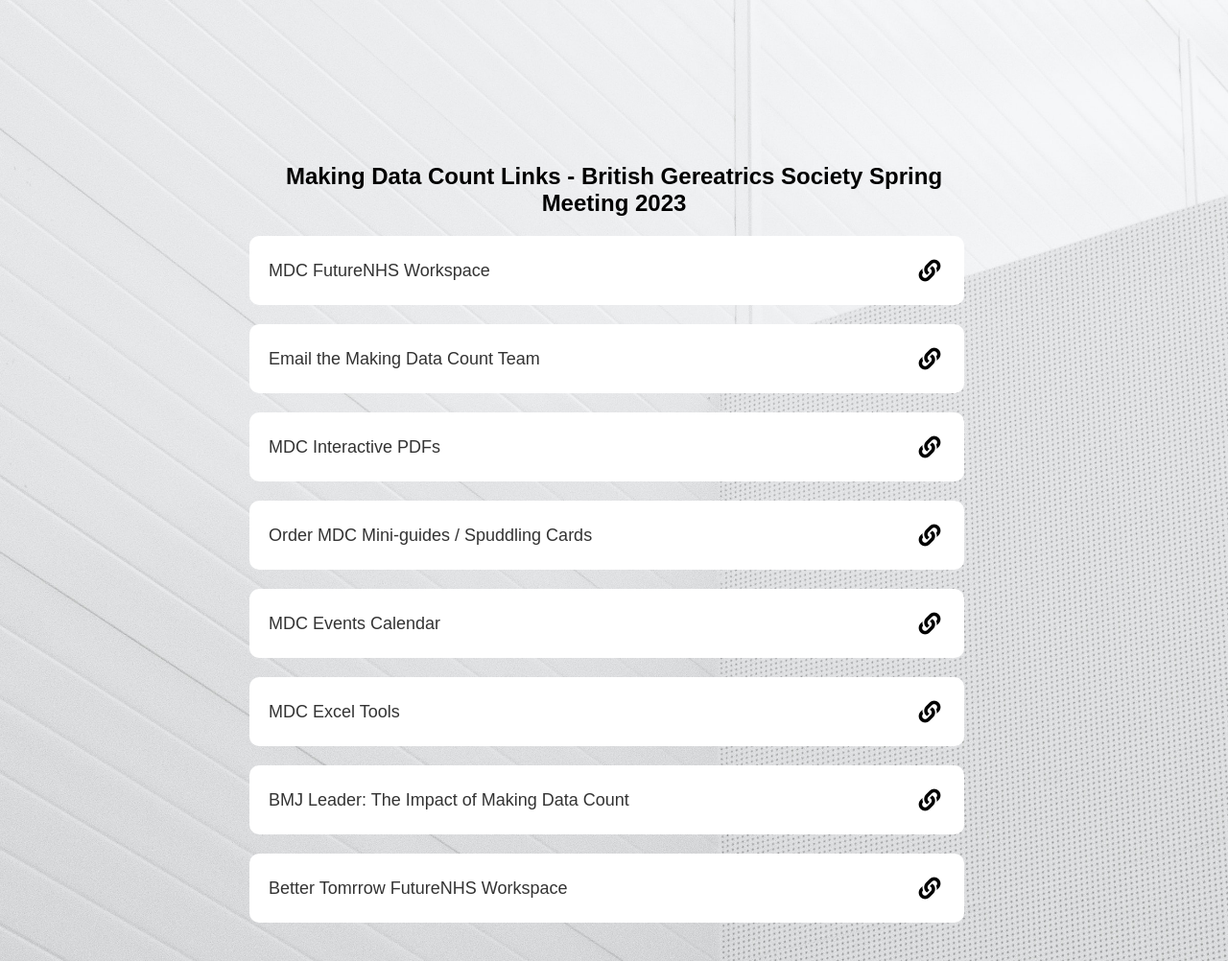
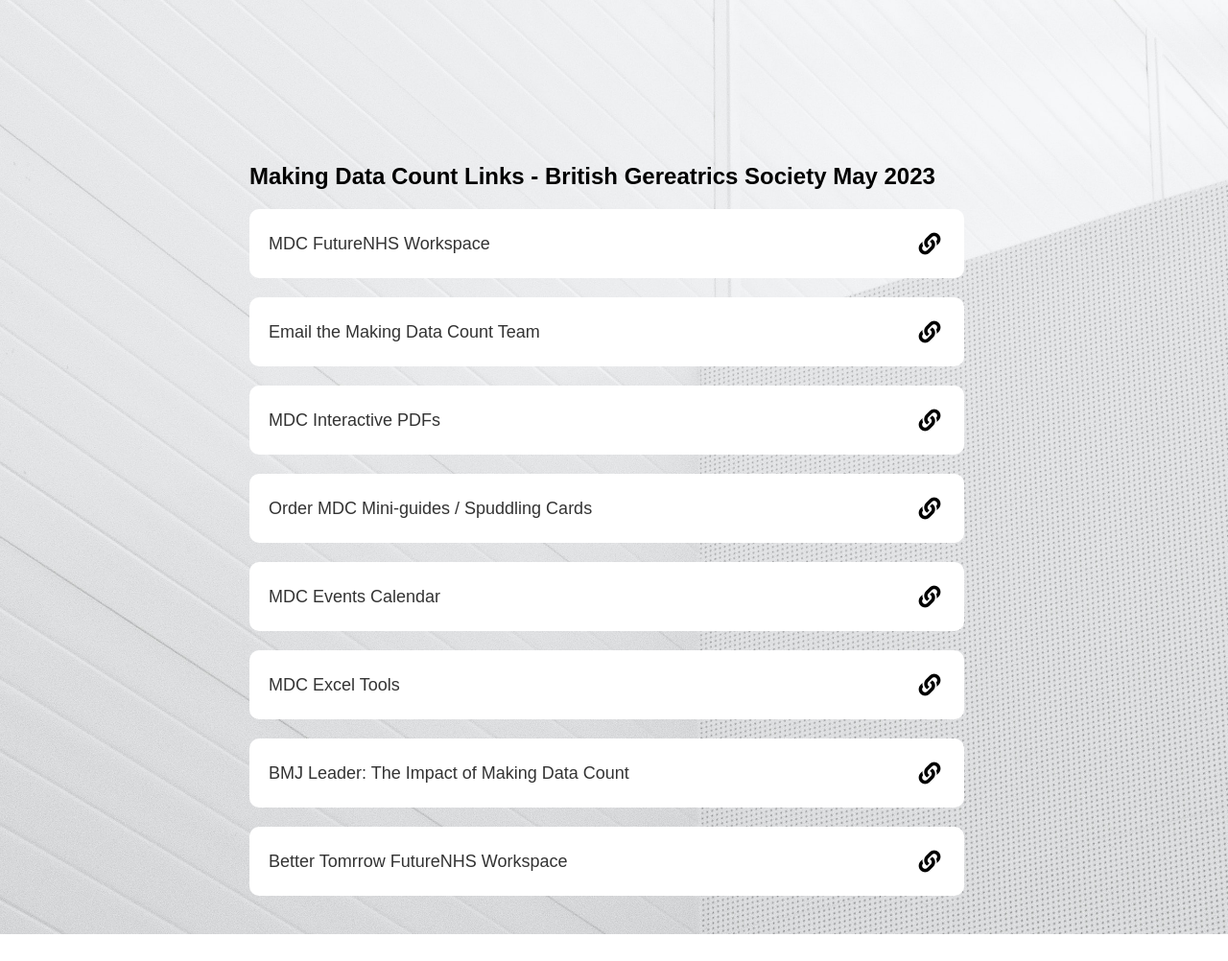
Before and after one commit to sa132-imp/mdc.contact, a plain HTML site: page bgs.html in a window 1280 px wide. Shown: the whole page at 96% size. After the commit the page ends 974 px from the top, so only its background shows below. Drawn offline with Linux system fonts and the light colour scheme.

Commit message:
Commit_8

```diff
--- a/bgs.html
+++ b/bgs.html
@@ -11,7 +11,7 @@
     <div class="logo"></div>
       <div class="profile">
         <!--<img src="/assets/images/MDC_logo.png" alt="MDC logo" class="logo">-->
-        <h1>Making Data Count Links - British Gereatrics Society Spring Meeting 2023</h1>
+        <h1>Making Data Count Links - British Gereatrics Society May 2023</h1>
       </div>
       <div class="links">
         <a href="https://future.nhs.uk/connect.ti/MDC/grouphome" target="_blank" class="link-box">
```
